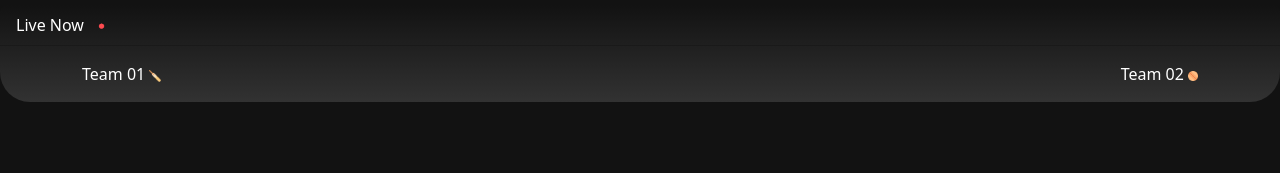
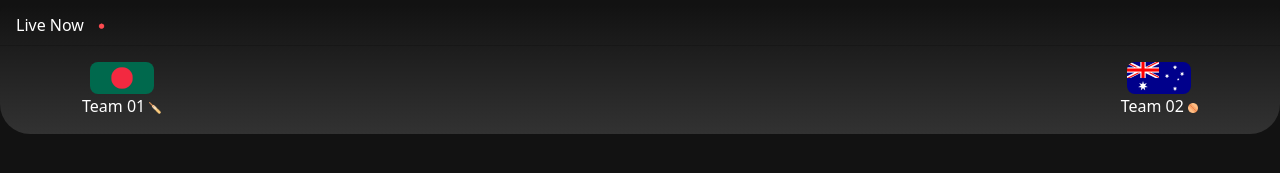
Before and after one commit to numanzamandipuu/Pitch, a plain HTML site: page index.html in a window 1280 px wide. Shown: the part 51-224 px from the top of the page. Drawn offline with nearby package versions, Linux system fonts and the light colour scheme.

Commit message:
image and team name issue solved

```diff
--- a/index.html
+++ b/index.html
@@ -34,15 +34,21 @@
           <div class="container">
             <div class="row">
 
-              <div class="col-6 team-info">
-                <div class="text-start">
-                  Team 01 <img src="img/bat.png" alt="batting" height="12">
+              <div class="col-6 team-one-info">
+                <div class="text-center">
+                    <img src="img/128x64/Bangladesh.png" alt="Team01" height="32" width="auto" class="team-image">
+                  <div class="team-name">
+                    Team 01 <img src="img/bat.png" alt="batting" height="12">
+                  </div>
                 </div>
               </div>
 
-              <div class="col-6 team-info">
-                <div class="text-end">
-                  Team 02 <img src="img/ball.png" alt="batting" height="10">
+              <div class="col-6 team-two-info">
+                <div class="text-center">
+                    <img src="img/128x64/Australia.png" alt="Team02" height="32" width="auto" class="team-image">
+                  <div class="team-name">
+                    Team 02 <img src="img/ball.png" alt="batting" height="10">
+                  </div>
                 </div>
               </div>
 
--- a/src/styles.css
+++ b/src/styles.css
@@ -13,6 +13,16 @@ body {
   border: none!important;
 }
 
-/* .team-info {
-  position: absolute;
-} */
+.team-one-info {
+  display: flex;
+  justify-content: flex-start;
+}
+
+.team-two-info {
+  display: flex;
+  justify-content: flex-end;
+}
+
+.team-image {
+  border-radius: 8px;
+}
```
Also changed, not shown: img/Australia.png (deleted), img/Bangladesh.png (deleted).
